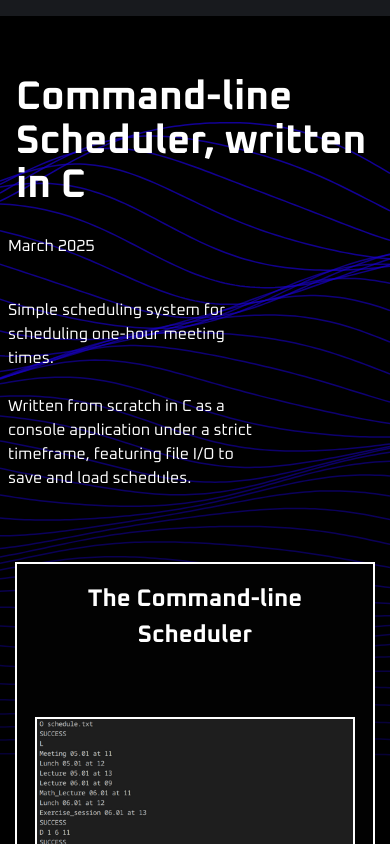
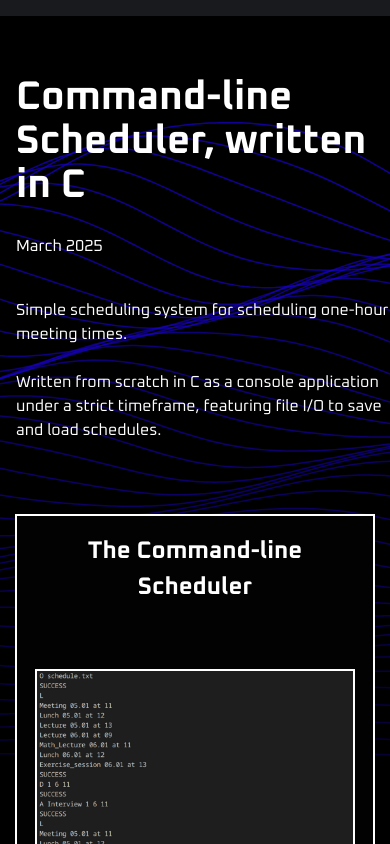
Before and after one commit to silentwinter0/portfolio, a React (Vite) app: page /projects/c-scheduler in a window 390 px wide. Shown: the top 844 px of the page. Built offline with nearby package versions, Linux system fonts and the light colour scheme.

Commit message:
Some minor mobile styling tweaks

```diff
--- a/src/components/OtherCard.jsx
+++ b/src/components/OtherCard.jsx
@@ -11,8 +11,8 @@ export default function OtherCard({ imageSrc, title, subtitle, tech, date, link,
         <h2>{title}</h2>
         <h3>{subtitle}</h3>
         <div className="tech-date">
-          <p>{tech}</p>
-          <p>{date}</p>
+          <div>{tech}</div>
+          <div>{date}</div>
         </div>
         <a href={link} style={{ display: 'inline-flex', alignItems: 'center', gap: '4px' }}>
           {linkText} <ArrowRight size={32} />
--- a/src/components/ProjectCard.jsx
+++ b/src/components/ProjectCard.jsx
@@ -21,8 +21,8 @@ export default function ProjectCard({ imageSrc,
           <h2>{title}</h2>
           <h3>{subtitle}</h3>
           <div className="tech-date">
-            <p>{tech}</p>
-            <p>{date}</p>
+            <div>{tech}</div>
+            <div>{date}</div>
           </div>
           <a href={link} style={{ display: 'inline-flex', alignItems: 'center', gap: '4px' }}>
             {linkText} <ArrowRight size={32} />
--- a/src/pages/FrontPage.css
+++ b/src/pages/FrontPage.css
@@ -127,6 +127,11 @@ html, body, #root {
     max-width: 50vw;
     max-height: 50vw;
   }
+
+  .project-bigtext {
+    width: 100%;
+  }
+
 }
 
 @media (max-width: 600px) {
@@ -154,6 +159,11 @@ html, body, #root {
     font-size: 3.2rem;
   }
 
+  .card p {
+    padding-left: 0.5rem;
+    padding-right: 0.5rem;
+  }
+
 }
 
 @media (max-width: 475px) {
```
